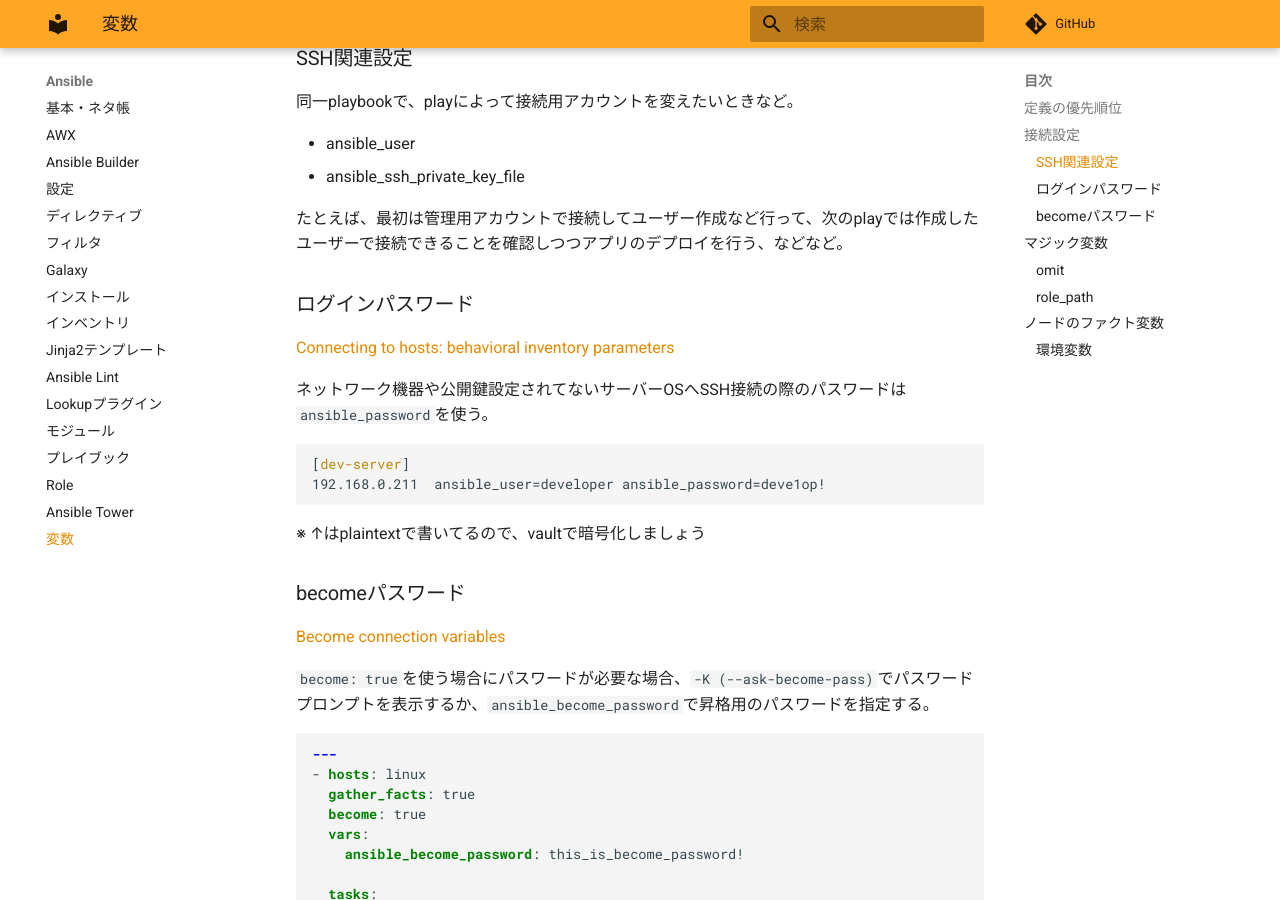
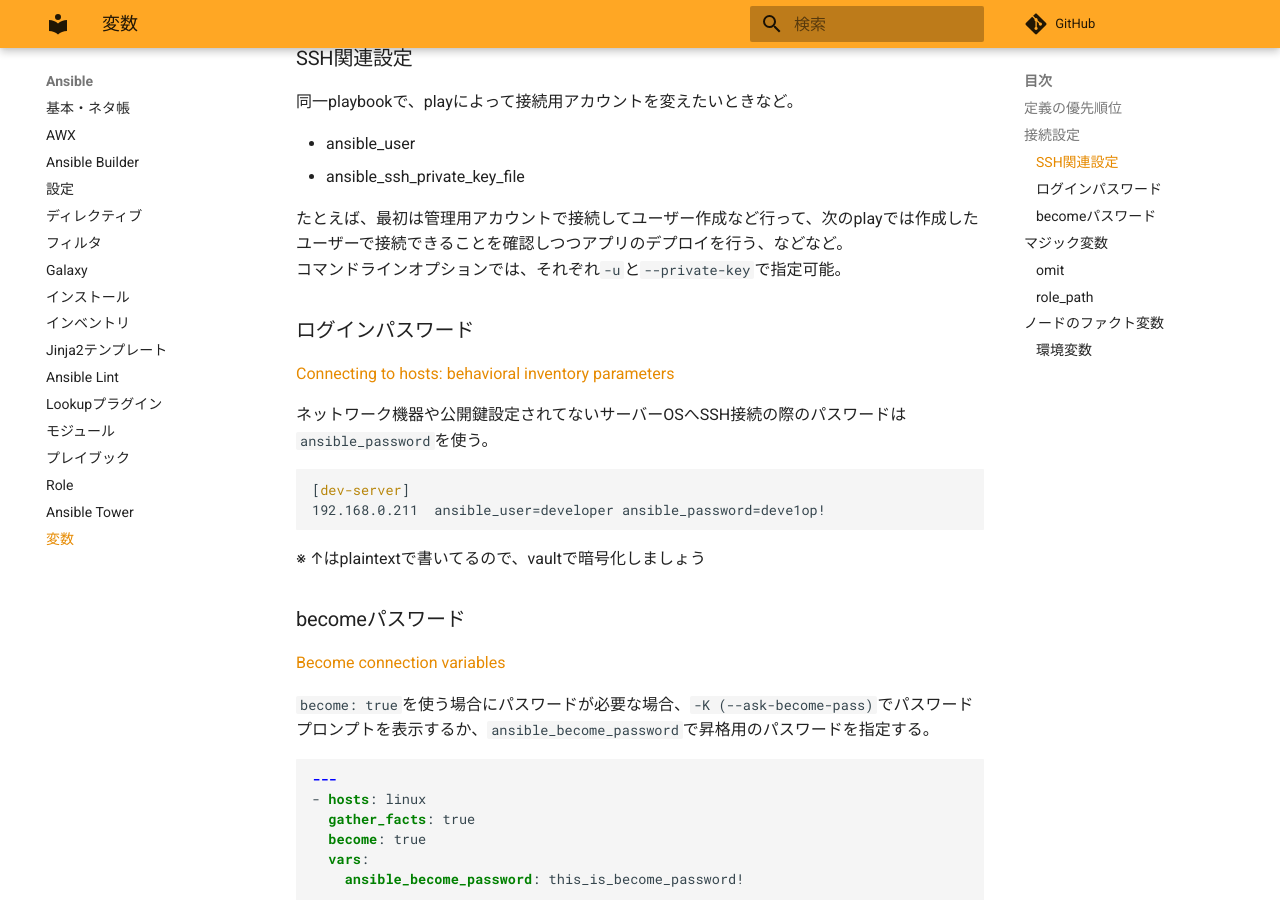
Before and after one commit to zaki-lknr/docs, an MkDocs documentation site: the page built from docs/Ansible/variable.md, in a window 1280 px wide and 900 px high, scrolled down 485 px. Built offline with MkDocs 1.6.1 and Material for MkDocs 9.7.7, drawn with Linux system fonts in a browser that asks for light colours; comment, search, counter and statistics services are not loaded.

Commit message:
add: ansible/variable: ssh接続設定のコマンドラインオプション

```diff
--- a/docs/Ansible/variable.md
+++ b/docs/Ansible/variable.md
@@ -18,6 +18,7 @@
 - ansible_ssh_private_key_file
 
 たとえば、最初は管理用アカウントで接続してユーザー作成など行って、次のplayでは作成したユーザーで接続できることを確認しつつアプリのデプロイを行う、などなど。
+コマンドラインオプションでは、それぞれ`-u`と`--private-key`で指定可能。
 
 ### ログインパスワード
 
```
